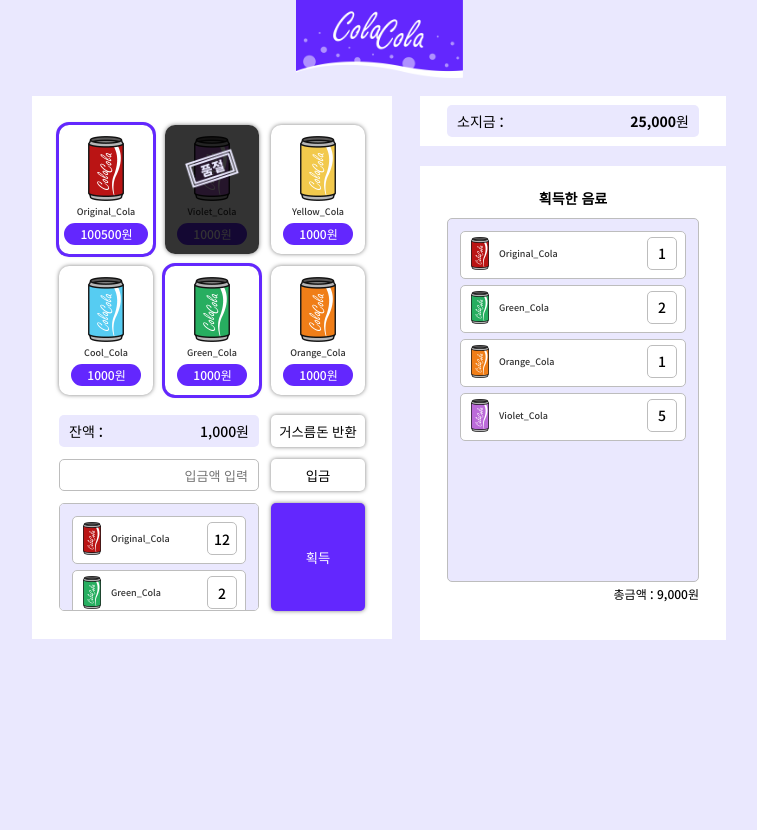
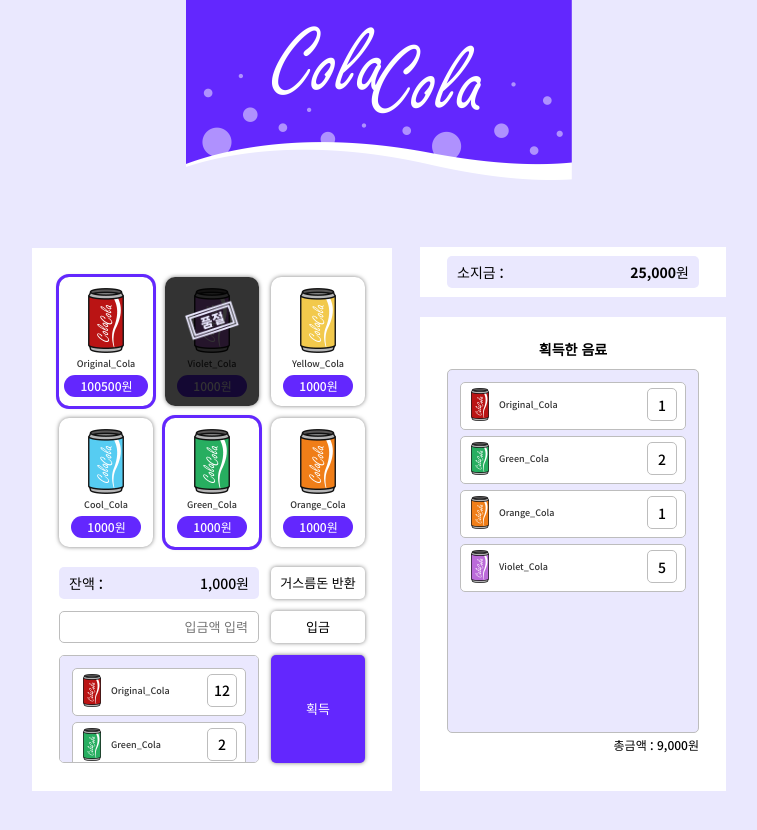
Before and after one commit to sypear/vending-machine, a plain HTML site: page index.html in a window 1280 px wide. Shown: the whole page, without its empty margins (261-1018 px from the left). Before the commit the page ends 800 px from the top, so only its background shows below. Drawn offline with Linux system fonts and the light colour scheme.

Commit message:
💄Desktop UI 로고 이미지 조절, wrapper 하단 마진 조절

```diff
--- a/styles/common.css
+++ b/styles/common.css
@@ -7,6 +7,7 @@ body, button, input {
 
 .fill-button {
     padding: 6px 5px;
+    font-size: 13px;
     border: none;
     border-radius: 5px;
     box-shadow: 0px 0px 4px rgba(0, 0, 0, 0.5);
--- a/styles/layout.css
+++ b/styles/layout.css
@@ -3,7 +3,8 @@
     flex-direction: column;
     width: 360px;
     margin: 0 auto;
-    padding: 0 27px 43px;
+    padding: 0 27px;
+    margin-bottom: 43px;
 }
 
 .vending-machine {
@@ -50,6 +51,7 @@
 @media (min-width: 992px) {
     .wrapper {
         min-width: 748px;
+        margin-bottom: 171px;
     }
 
     .vending-machine {
--- a/styles/style.css
+++ b/styles/style.css
@@ -160,5 +160,11 @@
 
 /* 반응형 디자인 */
 @media (min-width: 992px) {
+    .title-wrapper {
+        margin-bottom: 67px;
+    }
 
+    .title-img {
+        width: 386px;
+    }
 }
```
